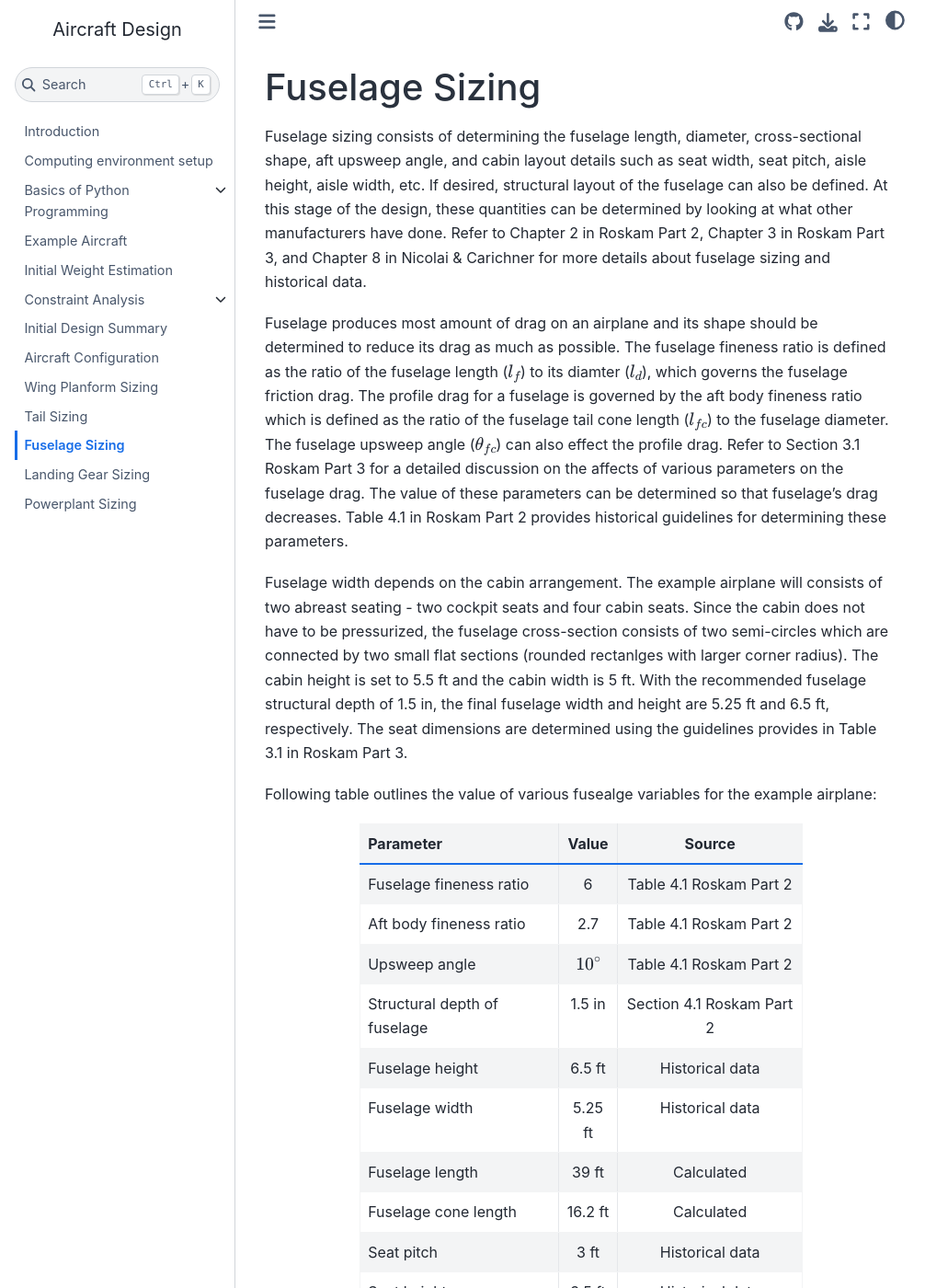
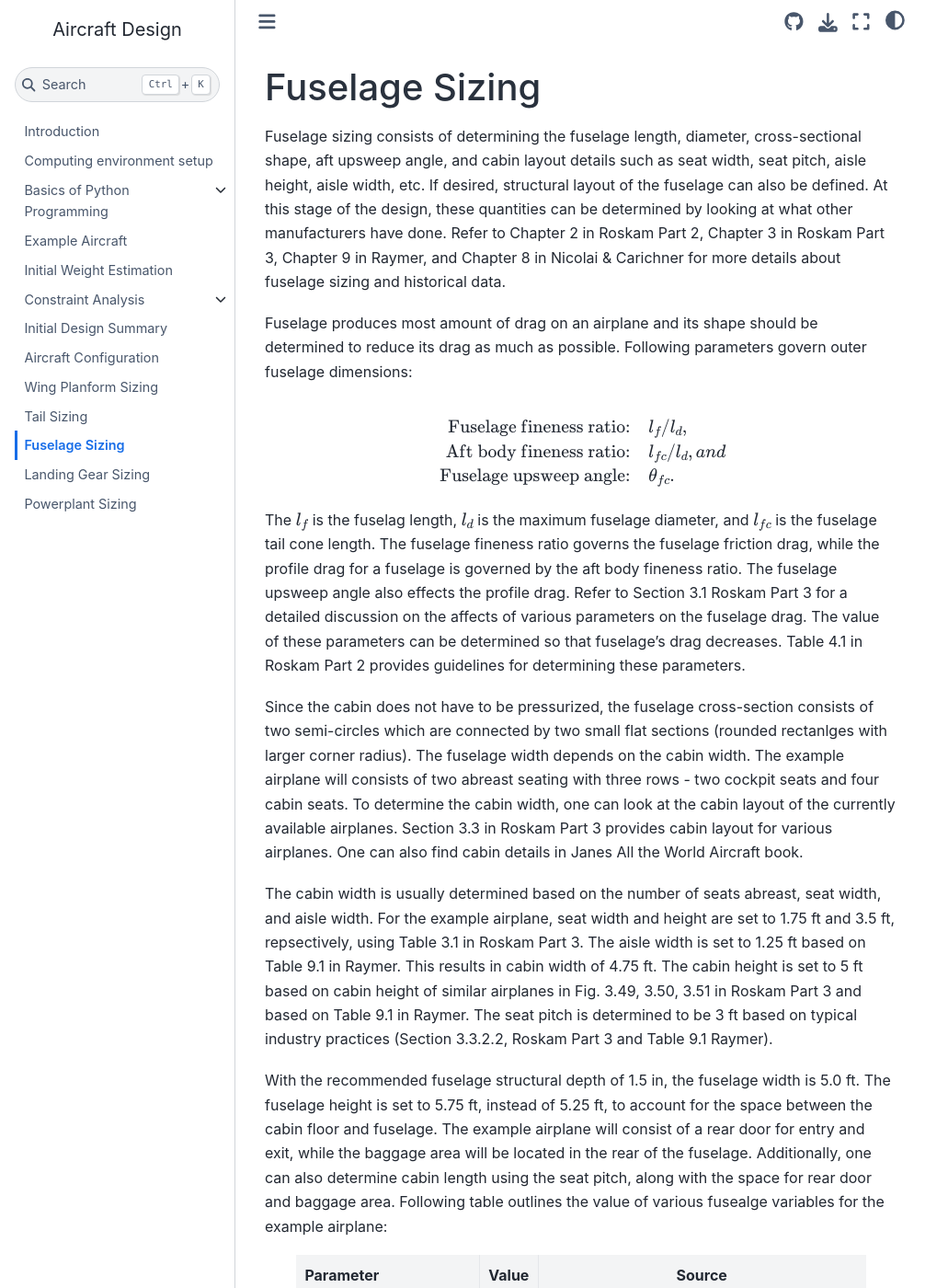
Before and after one commit to ComputationalDesignLab/aircraft-design, a Jupyter Book: the page built from book/fuselage.md, in a window 1280 px wide and 1400 px high. Shown: the whole window at 92% size, without its empty margins (0-1031 px from the left). Built offline with Jupyter Book 1.0.4 settings and Sphinx 7.4.7 and the Sphinx Book theme 1.1.4, drawn with Linux system fonts in a browser that asks for light colours; some of the changed text lies outside the part shown.

Commit message:
updated fuselage section
updated fineness ratio values, added proper references for each value, the final fuselage length is now reduced to 31 ft

```diff
--- a/book/fuselage.md
+++ b/book/fuselage.md
@@ -1,28 +1,43 @@
 # Fuselage Sizing
 
-Fuselage sizing consists of determining the fuselage length, diameter, cross-sectional shape, aft upsweep angle, and cabin layout details such as seat width, seat pitch, aisle height, aisle width, etc. If desired, structural layout of the fuselage can also be defined. At this stage of the design, these quantities can be determined by looking at what other manufacturers have done. Refer to Chapter 2 in Roskam Part 2, Chapter 3 in Roskam Part 3, and Chapter 8 in Nicolai & Carichner for more details about fuselage sizing and historical data.
+Fuselage sizing consists of determining the fuselage length, diameter, cross-sectional shape, aft upsweep angle, and cabin layout details such as seat width, seat pitch, aisle height, aisle width, etc. If desired, structural layout of the fuselage can also be defined. At this stage of the design, these quantities can be determined by looking at what other manufacturers have done. Refer to Chapter 2 in Roskam Part 2, Chapter 3 in Roskam Part 3, Chapter 9 in Raymer, and Chapter 8 in Nicolai & Carichner for more details about fuselage sizing and historical data.
 
-Fuselage produces most amount of drag on an airplane and its shape should be determined to reduce its drag as much as possible. The fuselage fineness ratio is defined as the ratio of the fuselage length ($l_f$) to its diamter ($l_d$), which governs the fuselage friction drag. The profile drag for a fuselage is governed by the aft body fineness ratio which is defined as the ratio of the fuselage tail cone length ($l_{fc}$) to the fuselage diameter. The fuselage upsweep angle ($\theta_{fc}$) can also effect the profile drag. Refer to Section 3.1 Roskam Part 3 for a detailed discussion on the affects of various parameters on the fuselage drag. The value of these parameters can be determined so that fuselage's drag decreases. Table 4.1 in Roskam Part 2 provides historical guidelines for determining these parameters.
+Fuselage produces most amount of drag on an airplane and its shape should be determined to reduce its drag as much as possible. Following parameters govern outer fuselage dimensions:
 
-Fuselage width depends on the cabin arrangement. The example airplane will consists of two abreast seating - two cockpit seats and four cabin seats. Since the cabin does not have to be pressurized, the fuselage cross-section consists of two semi-circles which are connected by two small flat sections (rounded rectanlges with larger corner radius). The cabin height is set to 5.5 ft and the cabin width is 5 ft. With the recommended fuselage structural depth of 1.5 in, the final fuselage width and height are 5.25 ft and 6.5 ft, respectively. The seat dimensions are determined using the guidelines provides in Table 3.1 in Roskam Part 3.
+$$
+\begin{aligned}
+    \text{Fuselage fineness ratio:} \quad & l_f/l_d, \\
+    \text{Aft body fineness ratio:} \quad & l_{fc}/l_d, and \\
+    \text{Fuselage upsweep angle:} \quad & \theta_{fc}.
+\end{aligned}
+$$
 
-Following table outlines the value of various fusealge variables for the example airplane:
+The $l_f$ is the fuselag length, $l_d$ is the maximum fuselage diameter, and $l_{fc}$ is the fuselage tail cone length. The fuselage fineness ratio governs the fuselage friction drag, while the profile drag for a fuselage is governed by the aft body fineness ratio. The fuselage upsweep angle also effects the profile drag. Refer to Section 3.1 Roskam Part 3 for a detailed discussion on the affects of various parameters on the fuselage drag. The value of these parameters can be determined so that fuselage's drag decreases. Table 4.1 in Roskam Part 2 provides guidelines for determining these parameters.
 
-<div style="width:70%; margin: auto;">
+Since the cabin does not have to be pressurized, the fuselage cross-section consists of two semi-circles which are connected by two small flat sections (rounded rectanlges with larger corner radius). The fuselage width depends on the cabin width. The example airplane will consists of two abreast seating with three rows - two cockpit seats and four cabin seats. To determine the cabin width, one can look at the cabin layout of the currently available airplanes. Section 3.3 in Roskam Part 3 provides cabin layout for various airplanes. One can also find cabin details in Janes All the World Aircraft book.
+
+The cabin width is usually determined based on the number of seats abreast, seat width, and aisle width. For the example airplane, seat width and height are set to 1.75 ft and 3.5 ft, repsectively, using Table 3.1 in Roskam Part 3. The aisle width is set to 1.25 ft based on Table 9.1 in Raymer. This results in cabin width of 4.75 ft. The cabin height is set to 5 ft based on cabin height of similar airplanes in Fig. 3.49, 3.50, 3.51 in Roskam Part 3 and based on Table 9.1 in Raymer. The seat pitch is determined to be 3 ft based on typical industry practices (Section 3.3.2.2, Roskam Part 3 and Table 9.1 Raymer).
+
+With the recommended fuselage structural depth of 1.5 in, the fuselage width is 5.0 ft. The fuselage height is set to 5.75 ft, instead of 5.25 ft, to account for the space between the cabin floor and fuselage. The example airplane will consist of a rear door for entry and exit, while the baggage area will be located in the rear of the fuselage. Additionally, one can also determine cabin length using the seat pitch, along with the space for rear door and baggage area. Following table outlines the value of various fusealge variables for the example airplane:
+
+<div style="width:90%; margin: auto;">
 
 Parameter | Value | Source
 ------ | :-----: | :----:
-Fuselage fineness ratio | 6 | Table 4.1 Roskam Part 2
-Aft body fineness ratio | 2.7 | Table 4.1 Roskam Part 2
-Upsweep angle | $10^{\circ}$ | Table 4.1 Roskam Part 2
-Structural depth of fuselage | 1.5 in | Section 4.1 Roskam Part 2
-Fuselage height | 6.5 ft | Historical data
-Fuselage width | 5.25 ft | Historical data
-Fuselage length | 39 ft | Calculated
-Fuselage cone length | 16.2 ft | Calculated
-Seat pitch | 3 ft | Historical data
-Seat height | 3.5 ft | Historical data
-Seat width | 1.75 ft | Historical data
+Fuselage fineness ratio | 5.5 | Table 4.1 Roskam Part 2, Fig. 3.1 Roskam Part 3
+Aft body fineness ratio | 2.5 | Table 4.1 Roskam Part 2, Fig. 3.3 Roskam Part 3
+Upsweep angle | $10^{\circ}$ | Table 4.1 Roskam Part 2, Fig. 3.4 Roskam Part 3
+Seat pitch | 3 ft | Section 3.3.2.2, Roskam Part 3
+Seat height | 3.5 ft | Table 3.1, Roskam Part 3
+Seat width | 1.75 ft | Table 3.1, Roskam Part 3
+Aisle width | 1.25 ft | Table 9.1, Raymer
+Cabin width | 4.75 ft | Calculated
+Cabin height | 5 ft | Fig. 3.49, 3.50, 3.51 in Roskam Part 3, Table 9.1 Raymer
+Structural depth of fuselage | 1.5 in | Section 4.1, Roskam Part 2
+Fuselage width | 5.0 ft | Based on cabin width and structural depth
+Fuselage height | 5.75 ft | Based on cabin height, structural depth, allowances
+Fuselage length | 31.6 ft | Calculated
+Fuselage cone length | 14.4 ft | Calculated
 </div>
 
 Below image shows cabin layout in a simple OpenVSP model:
```
